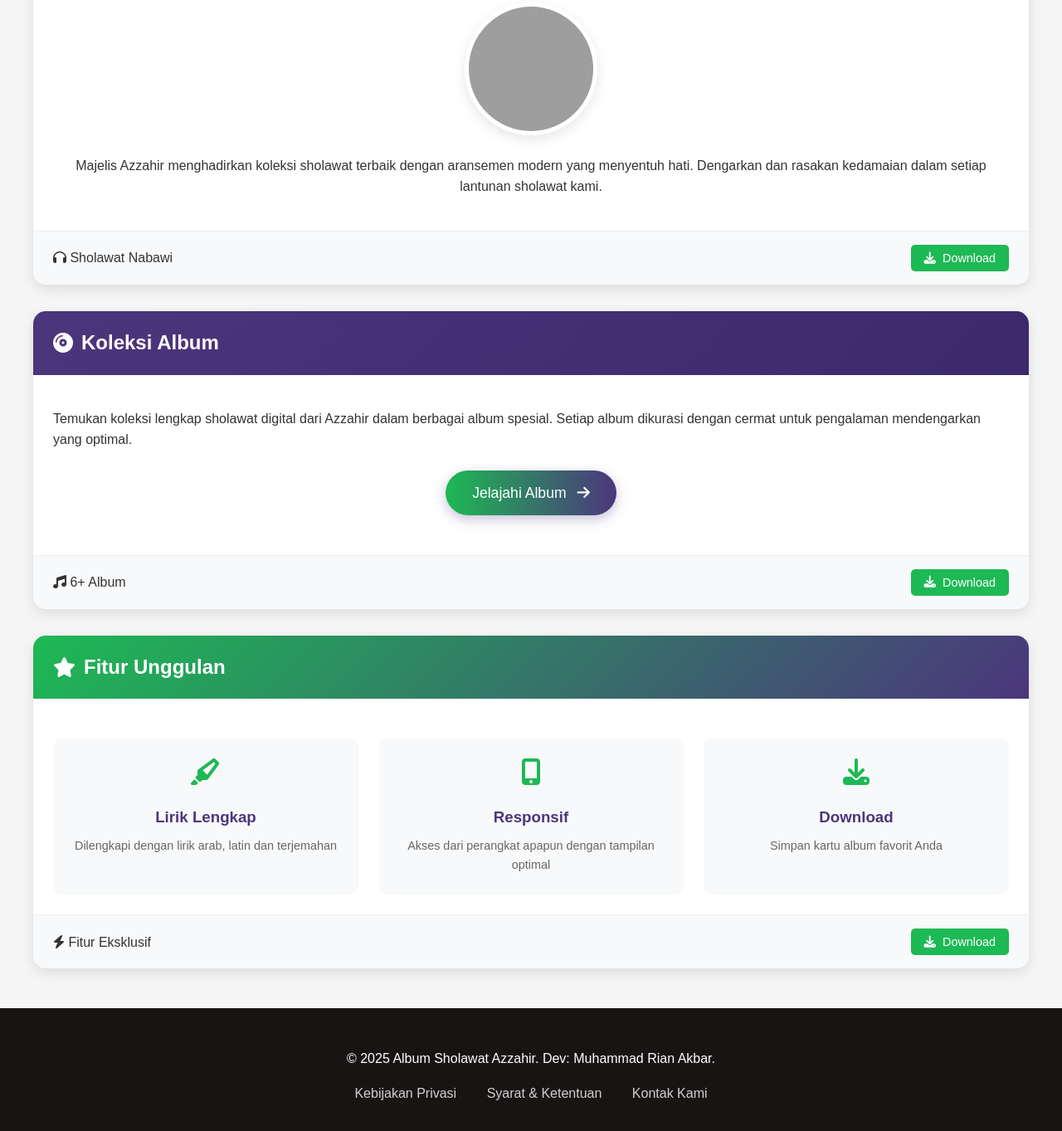
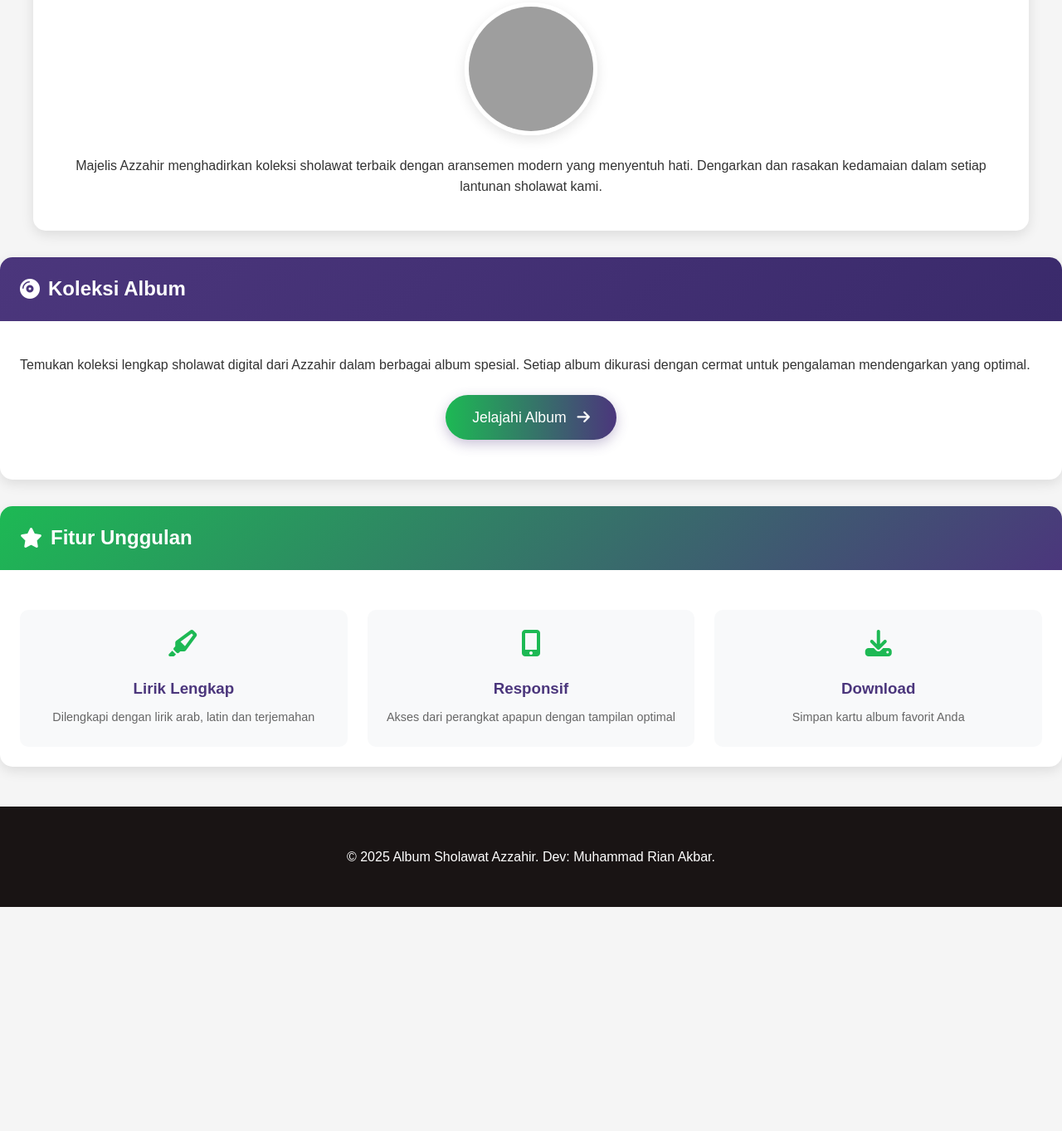
Before and after one commit to RIAN-AKBAR/web-sportify-azahir, a plain HTML site: page index.html in a window 1280 px wide. Shown: the part 506-1869 px from the top of the page at 83% size. After the commit the page ends 1599 px from the top, so only its background shows below. Drawn offline with Linux system fonts and the light colour scheme; grey boxes are pictures that could not be loaded.

Commit message:
Update index.html

```diff
--- a/index.html
+++ b/index.html
@@ -33,11 +33,6 @@
                     <p>Majelis Azzahir menghadirkan koleksi sholawat terbaik dengan aransemen modern yang menyentuh hati. Dengarkan dan rasakan kedamaian dalam setiap lantunan sholawat kami.</p>
                 </div>
             </div>
-            <div class="card-footer">
-                <span><i class="fas fa-headphones"></i> Sholawat Nabawi</span>
-                <button class="download-btn" onclick="downloadCard('about-card')">
-                    <i class="fas fa-download"></i> Download
-                </button>
             </div>
         </div>
 
@@ -50,12 +45,6 @@
                 <div class="cta-section">
                     <a href="album.html" class="cta-button">Jelajahi Album <i class="fas fa-arrow-right"></i></a>
                 </div>
-            </div>
-            <div class="card-footer">
-                <span><i class="fas fa-music"></i> 6+ Album</span>
-                <button class="download-btn" onclick="downloadCard('collection-card')">
-                    <i class="fas fa-download"></i> Download
-                </button>
             </div>
         </div>
 
@@ -82,23 +71,12 @@
                     </div>
                 </div>
             </div>
-            <div class="card-footer">
-                <span><i class="fas fa-bolt"></i> Fitur Eksklusif</span>
-                <button class="download-btn" onclick="downloadCard('feature-card')">
-                    <i class="fas fa-download"></i> Download
-                </button>
-            </div>
         </div>
     </div>
 
     <footer>
         <div class="footer-content">
             <p>&copy; 2025 Album Sholawat Azzahir. Dev: Muhammad Rian Akbar.</p>
-            <div class="footer-links">
-                <a href="#">Kebijakan Privasi</a>
-                <a href="#">Syarat & Ketentuan</a>
-                <a href="#">Kontak Kami</a>
-            </div>
         </div>
     </footer>
 
```
